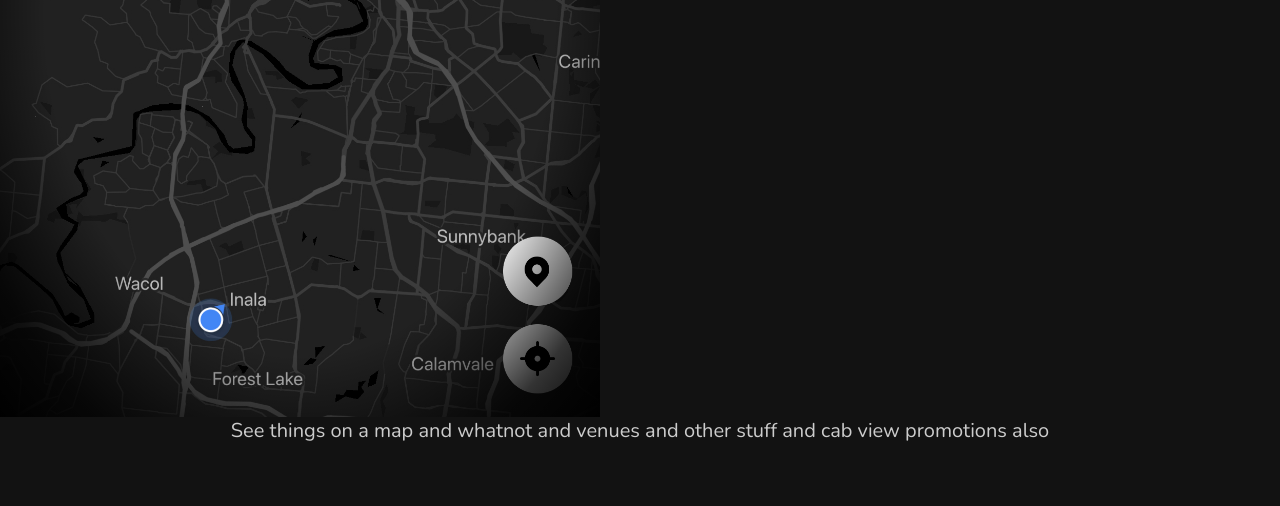
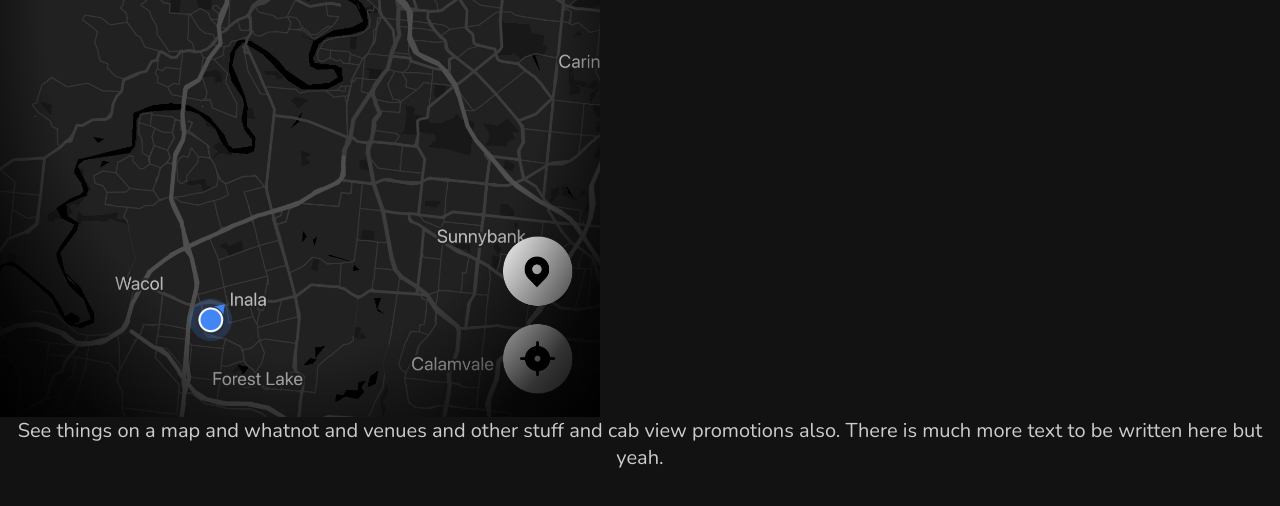
Before and after one commit to NightcrawlerEX/NightcrawlerEX.github.io, a plain HTML site: page index.html in a window 1280 px wide. Shown: the part 1200-1706 px from the top of the page. Drawn offline with nearby package versions, Linux system fonts and the light colour scheme.

Commit message:
Update index.html

```diff
--- a/index.html
+++ b/index.html
@@ -44,7 +44,8 @@
   </div>
   <div class="text-replaceme">
     See things on a map and whatnot and venues and other stuff
-    and cab view promotions also
+    and cab view promotions also. There is much more
+    text to be written here but yeah.
   </div>
 </body>
 </html>
```
